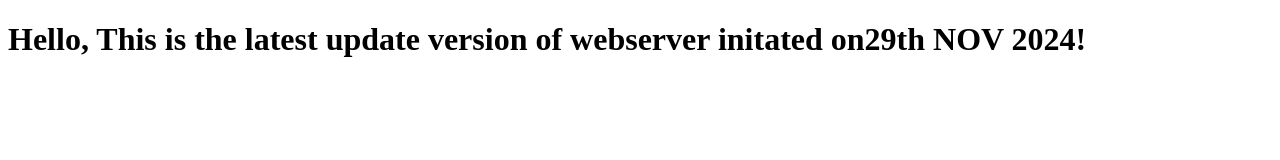
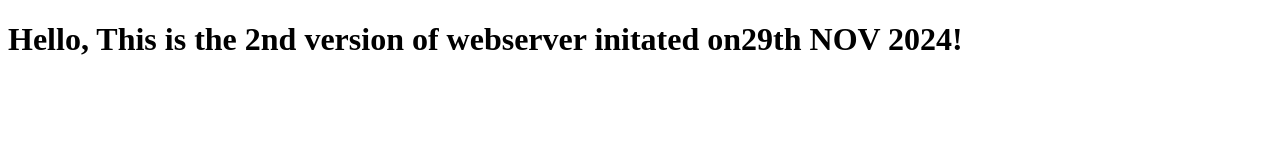
Before and after one commit to Rakeshsivagouni/mynginx, a plain HTML site: page index.html in a window 1280 px wide. Drawn offline with Linux system fonts and the light colour scheme.

Commit message:
2nd update of the nov 29th

```diff
--- a/index.html
+++ b/index.html
@@ -5,6 +5,6 @@
     <title>My Simple Webpage</title>
 </head>
 <body>
-    <h1>Hello, This is the latest update version of webserver initated on29th  NOV 2024!</h1>
+    <h1>Hello, This is the 2nd  version of webserver initated on29th  NOV 2024!</h1>
 </body>
 </html>
```
